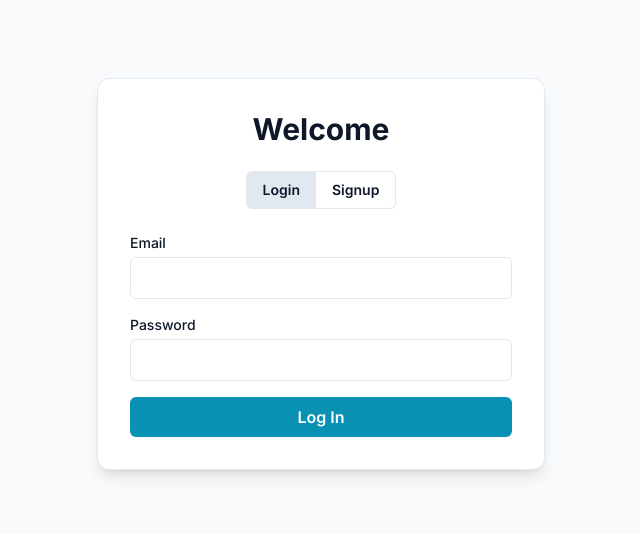
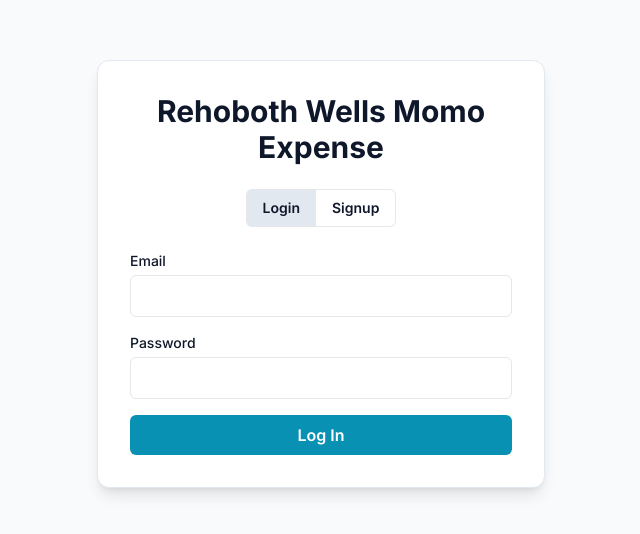
Before and after one commit to Ivord2810/Momo-Tracker, a plain HTML site: page Index.html in a window 1280 px wide. Shown: the part 142-676 px from the top of the page, without its empty margins (319-959 px from the left). Drawn offline with nearby package versions, Linux system fonts and the light colour scheme.

Commit message:
Update Index.html

```diff
--- a/Index.html
+++ b/Index.html
@@ -3,7 +3,7 @@
 <head>
     <meta charset="UTF-8">
     <meta name="viewport" content="width=device-width, initial-scale=1.0">
-    <title>Mobile Money Payment Tracker</title>
+    <title>Rehoboth Wells Momo Tracker</title>
     <!-- Tailwind CSS for styling -->
     <script src="https://cdn.tailwindcss.com"></script>
     <!-- Supabase CDN for database interactions and authentication -->
@@ -21,7 +21,7 @@
 
         <!-- Authentication UI: Hidden by default -->
         <div id="auth-container" class="w-full max-w-md my-auto p-8 bg-white dark:bg-slate-800 rounded-xl shadow-lg border border-slate-200 dark:border-slate-700">
-            <h1 class="text-3xl font-bold text-center mb-6">Welcome</h1>
+            <h1 class="text-3xl font-bold text-center mb-6">Rehoboth Wells Momo Expense</h1>
             <div class="flex justify-center mb-6">
                 <button id="show-login-btn" class="px-4 py-2 text-sm font-semibold rounded-l-md border border-r-0 focus:outline-none transition-colors duration-200">Login</button>
                 <button id="show-signup-btn" class="px-4 py-2 text-sm font-semibold rounded-r-md border border-l-0 focus:outline-none transition-colors duration-200">Signup</button>
```
